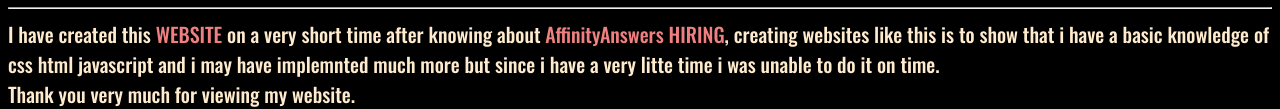
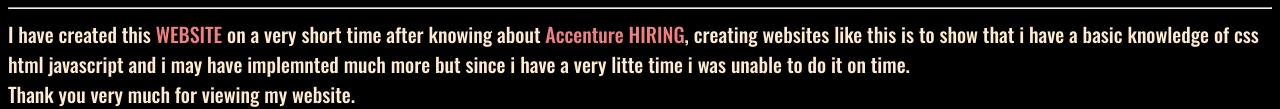
Before and after one commit to prithurajb/Portfolio.github.io, a plain HTML site: page index.html in a window 1280 px wide. Shown: the part 1957-2066 px from the top of the page. Drawn offline with nearby package versions, Linux system fonts and the light colour scheme.

Commit message:
Update index.html

```diff
--- a/index.html
+++ b/index.html
@@ -84,7 +84,7 @@
     </div>
     <hr>
     <footer>
-        I have created this <span> WEBSITE</span> on a very short time after knowing about <span>AffinityAnswers
+        I have created this <span> WEBSITE</span> on a very short time after knowing about <span>Accenture
             HIRING</span>,
         creating websites like this is to show that i have a basic knowledge of css html javascript and i may have
         implemnted much more but since
```
